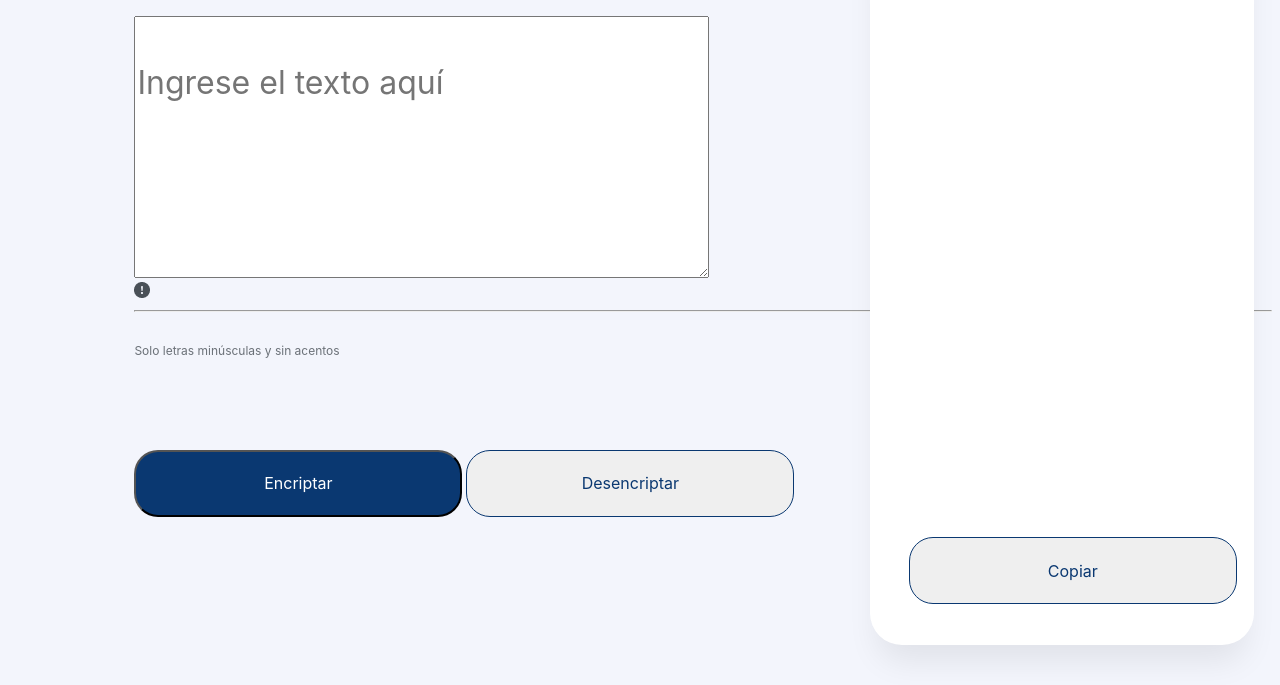
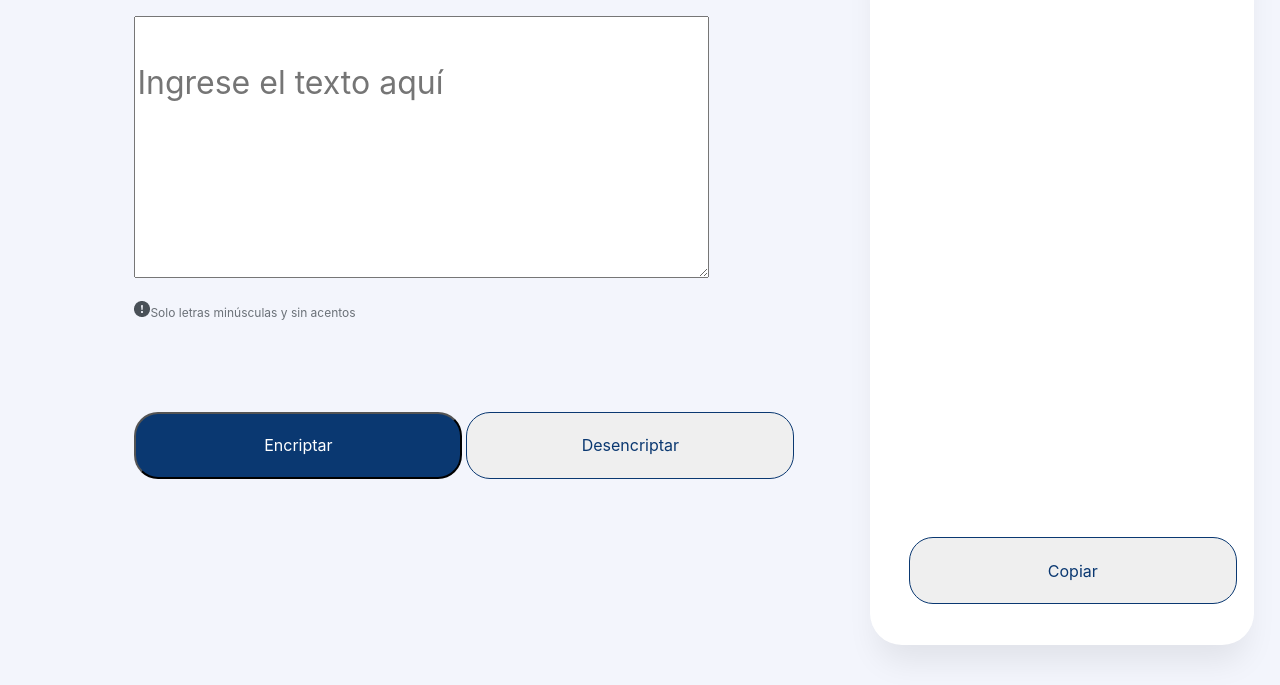
Before and after one commit to IsabelAngel/Encrypter-js-css, a plain HTML site: page index.html in a window 1280 px wide. Shown: the part 115-800 px from the top of the page. Drawn offline with Linux system fonts and the light colour scheme.

Commit message:
Update index.html

```diff
--- a/index.html
+++ b/index.html
@@ -23,8 +23,7 @@
                 <section class="caja_principal">
                     <label for="texto"><textarea id="texto" class="input-padron" placeholder="Ingrese el texto aquí"></textarea></label>
                     <div class="atencion">
-                        <img class="img_atencion" src="atencion/atencion.png">
-                        <hr><p class="text_atencion">Solo letras minúsculas y sin acentos</p>
+                        <img class="img_atencion" src="atencion/atencion.png"><p class="text_atencion"> Solo letras minúsculas y sin acentos</p>
                     </div>
                     <button id="encriptar" onclick="stopDefAction(event)">Encriptar</button>
                     <button id="desencriptar" onclick="stopDefAction(event)">Desencriptar</button>
```
